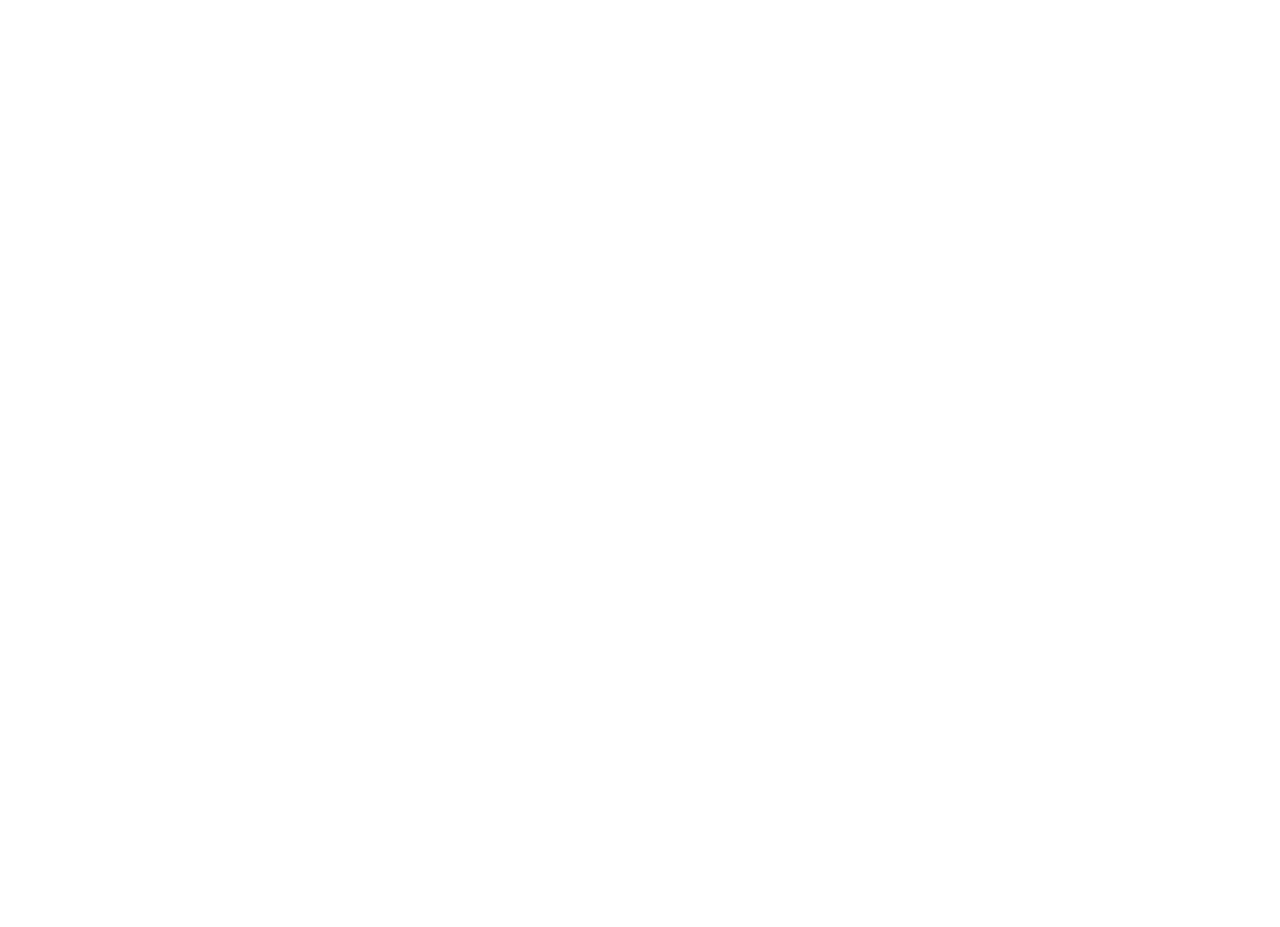
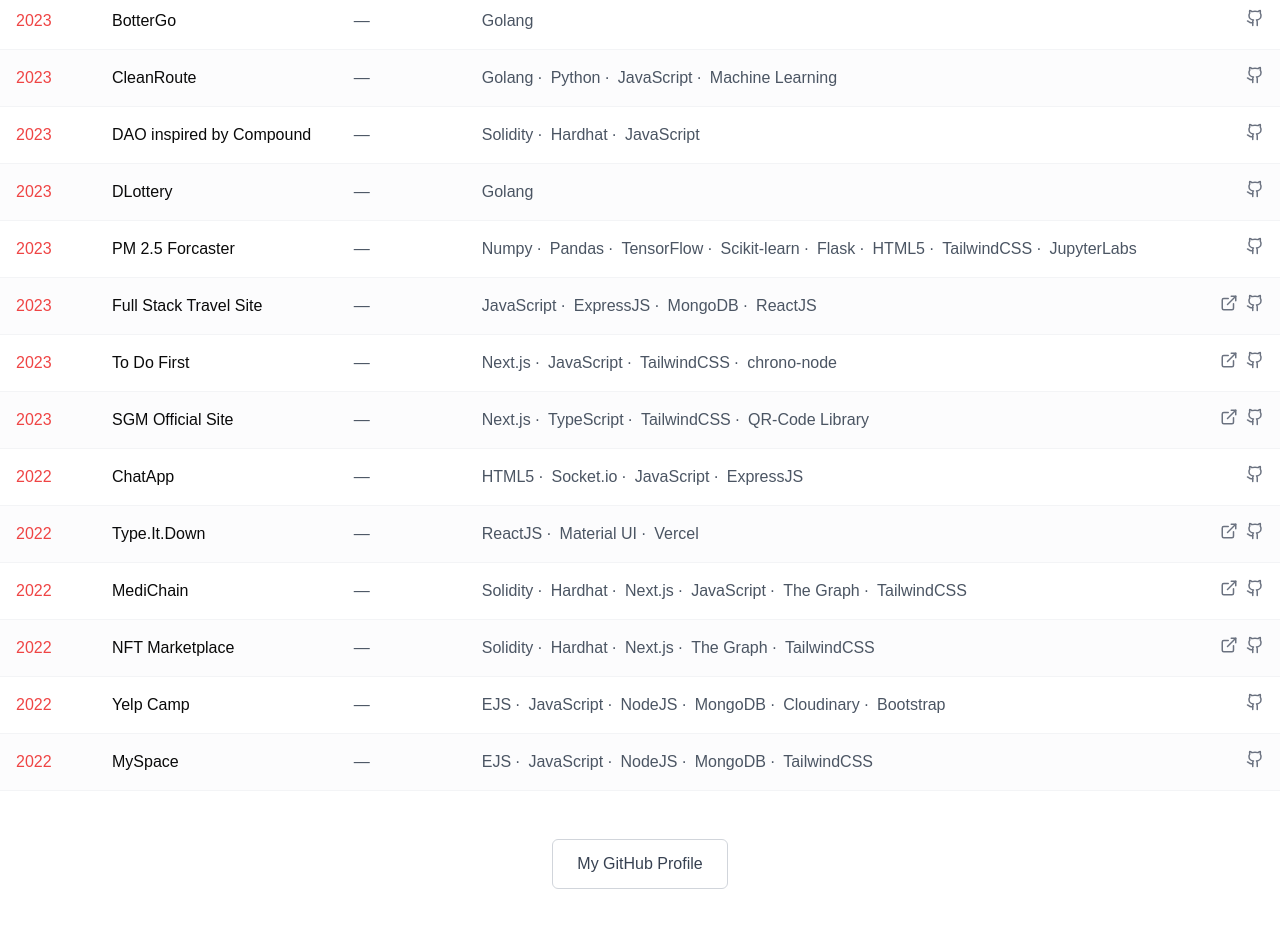
Before and after one commit to AdiInfiniteLoop/personal-portfolio, a Next.js app: page /archive in a window 1280 px wide. Before the commit this address had no page. Shown: the part 427-1354 px from the top of the page. Before the commit the page ends 800 px from the top, so only its background shows below. Built offline with nearby package versions, Linux system fonts and the light colour scheme; a web font is replaced by a local one.

Commit message:
remove theme toggle

```diff
--- /dev/null
+++ b/app/archive/page.tsx
@@ -0,0 +1,162 @@
+import { Badge } from "@/components/badge"
+import { ArchiveTable } from "@/components/archive-table"
+
+export interface ArchiveItem {
+  year: string
+  title: string
+  madeAt: string
+  builtWith: string[]
+  githubLink?: string
+  externalLink?: string
+}
+
+export const archiveItems: ArchiveItem[] = [
+  {
+    year: "2023",
+    title: "RustyDNS",
+    madeAt: "—",
+    builtWith: ["Rust", "Bash Scripting"],
+    githubLink: "https://github.com/yourusername/rustydns",
+  },
+  {
+    year: "2023",
+    title: "RMS backend in Go",
+    madeAt: "—",
+    builtWith: ["Golang", "MongoDB"],
+    githubLink: "https://github.com/yourusername/rms-backend",
+  },
+  {
+    year: "2023",
+    title: "BotterGo",
+    madeAt: "—",
+    builtWith: ["Golang"],
+    githubLink: "https://github.com/yourusername/bottergo",
+  },
+  {
+    year: "2023",
+    title: "CleanRoute",
+    madeAt: "—",
+    builtWith: ["Golang", "Python", "JavaScript", "Machine Learning"],
+    githubLink: "https://github.com/yourusername/cleanroute",
+  },
+  {
+    year: "2023",
+    title: "DAO inspired by Compound",
+    madeAt: "—",
+    builtWith: ["Solidity", "Hardhat", "JavaScript"],
+    githubLink: "https://github.com/yourusername/dao-compound",
+  },
+  {
+    year: "2023",
+    title: "DLottery",
+    madeAt: "—",
+    builtWith: ["Golang"],
+    githubLink: "https://github.com/yourusername/dlottery",
+  },
+  {
+    year: "2023",
+    title: "PM 2.5 Forcaster",
+    madeAt: "—",
+    builtWith: ["Numpy", "Pandas", "TensorFlow", "Scikit-learn", "Flask", "HTML5", "TailwindCSS", "JupyterLabs"],
+    githubLink: "https://github.com/yourusername/pm25-forcaster",
+  },
+  {
+    year: "2023",
+    title: "Full Stack Travel Site",
+    madeAt: "—",
+    builtWith: ["JavaScript", "ExpressJS", "MongoDB", "ReactJS"],
+    githubLink: "https://github.com/yourusername/travel-site",
+    externalLink: "https://travel-site.vercel.app",
+  },
+  {
+    year: "2023",
+    title: "To Do First",
+    madeAt: "—",
+    builtWith: ["Next.js", "JavaScript", "TailwindCSS", "chrono-node"],
+    githubLink: "https://github.com/yourusername/todo-first",
+    externalLink: "https://todo-first.vercel.app",
+  },
+  {
+    year: "2023",
+    title: "SGM Official Site",
+    madeAt: "—",
+    builtWith: ["Next.js", "TypeScript", "TailwindCSS", "QR-Code Library"],
+    githubLink: "https://github.com/yourusername/sgm-site",
+    externalLink: "https://sgm-official.com",
+  },
+  {
+    year: "2022",
+    title: "ChatApp",
+    madeAt: "—",
+    builtWith: ["HTML5", "Socket.io", "JavaScript", "ExpressJS"],
+    githubLink: "https://github.com/yourusername/chatapp",
+  },
+  {
+    year: "2022",
+    title: "Type.It.Down",
+    madeAt: "—",
+    builtWith: ["ReactJS", "Material UI", "Vercel"],
+    githubLink: "https://github.com/yourusername/typeitdown",
+    externalLink: "https://typeitdown.vercel.app",
+  },
+  {
+    year: "2022",
+    title: "MediChain",
+    madeAt: "—",
+    builtWith: ["Solidity", "Hardhat", "Next.js", "JavaScript", "The Graph", "TailwindCSS"],
+    githubLink: "https://github.com/yourusername/medichain",
+    externalLink: "https://medichain.vercel.app",
+  },
+  {
+    year: "2022",
+    title: "NFT Marketplace",
+    madeAt: "—",
+    builtWith: ["Solidity", "Hardhat", "Next.js", "The Graph", "TailwindCSS"],
+    githubLink: "https://github.com/yourusername/nft-marketplace",
+    externalLink: "https://nft-marketplace-demo.vercel.app",
+  },
+  {
+    year: "2022",
+    title: "Yelp Camp",
+    madeAt: "—",
+    builtWith: ["EJS", "JavaScript", "NodeJS", "MongoDB", "Cloudinary", "Bootstrap"],
+    githubLink: "https://github.com/yourusername/yelp-camp",
+  },
+  {
+    year: "2022",
+    title: "MySpace",
+    madeAt: "—",
+    builtWith: ["EJS", "JavaScript", "NodeJS", "MongoDB", "TailwindCSS"],
+    githubLink: "https://github.com/yourusername/myspace",
+  },
+]
+
+export default function Archive() {
+  return (
+    <section className="container py-24 mx-auto" id="archive">
+      <div className="max-w-3xl mx-auto mb-12">
+        <div className="flex items-center mb-4">
+          <Badge className="text-red-500 border-red-500 mr-3">04</Badge>
+          <h2 className="text-3xl font-bold tracking-tight sm:text-4xl">Archive</h2>
+        </div>
+        <p className="text-gray-600 mt-2">A big list of things I've worked on</p>
+        <div className="h-px w-full bg-gradient-to-r from-transparent via-gray-200 to-transparent mt-6"></div>
+      </div>
+
+      <div className="overflow-x-auto">
+        <ArchiveTable items={archiveItems} />
+      </div>
+
+      <div className="flex justify-center mt-12">
+        <a
+          href="https://github.com/yourusername"
+          target="_blank"
+          rel="noopener noreferrer"
+          className="inline-flex items-center justify-center px-6 py-3 border border-gray-300 rounded-md text-gray-700 hover:bg-gray-50 transition-colors"
+        >
+          My GitHub Profile
+        </a>
+      </div>
+    </section>
+  )
+}
--- a/components/Navbar.tsx
+++ b/components/Navbar.tsx
@@ -6,8 +6,6 @@ import Image from "next/image"
 import { Button } from "./Button"
 
 import Logo from "@/public/Logo.png"
-import moonIcon from "../assets/halfmoon.svg"
-import sunIcon from "../assets/sun.svg"
 import downloadIcon from "../assets/download.svg"
 import menuIcon from "../assets/hamburger.svg"
 import closeIcon from "../assets/cross.svg"
@@ -21,20 +19,8 @@ const navItems = [
 
 export default function Navbar() {
   const sidebarRef = useRef<HTMLDivElement>(null)
-  const [isDarkMode, setIsDarkMode] = useState<boolean>(false)
   const [isVisible, setIsVisible] = useState<boolean>(true)
   const [lastScrollY, setLastScrollY] = useState<number>(0)
-
-  useEffect(() => {
-    const savedTheme = localStorage.getItem("theme")
-    const prefersDark = window.matchMedia("(prefers-color-scheme: dark)").matches
-
-    if (savedTheme === "dark" || (!savedTheme && prefersDark)) {
-      setIsDarkMode(true)
-      document.documentElement.classList.add("dark")
-    }
-  }, [])
-
   useEffect(() => {
     const controlNavbar = () => {
       const currentScrollY = window.scrollY
@@ -62,17 +48,6 @@ export default function Navbar() {
     }
   }
 
-  const toggleDarkMode = () => {
-    setIsDarkMode(!isDarkMode)
-    if (isDarkMode) {
-      document.documentElement.classList.remove("dark")
-      localStorage.setItem("theme", "light")
-    } else {
-      document.documentElement.classList.add("dark")
-      localStorage.setItem("theme", "dark")
-    }
-  }
-
   return (
     <nav
       className={`w-full fixed px-5 lg:px-8 xl:px-[8%] flex items-center justify-between shadow-sm md:shadow-none z-50 bg-white dark:bg-gray-900 transition-all duration-300 ${
@@ -90,7 +65,7 @@ export default function Navbar() {
         ))}
       </ul>
       <div className="flex items-center gap-4">
-        <Button onClick={toggleDarkMode} icon={isDarkMode ? sunIcon : moonIcon} className="p-2 border-none"></Button>
+        <Button  className="p-2 border-none"></Button>
         <Button
           href="https://drive.google.com/file/d/1ReUirxZCk3QQW2FloXTn2U1ggVipRCPB/view?usp=sharing"
           icon={downloadIcon}
--- /dev/null
+++ b/components/archive-table.tsx
@@ -0,0 +1,80 @@
+import { Github, ExternalLink } from "lucide-react"
+import Link from "next/link"
+export interface ArchiveItem {
+  year: string
+  title: string
+  madeAt: string
+  builtWith: string[]
+  githubLink?: string
+  externalLink?: string
+}
+
+interface ArchiveTableProps {
+  items: ArchiveItem[]
+}
+
+export function ArchiveTable({ items }: ArchiveTableProps) {
+  return (
+    <table className="w-full min-w-[800px] border-collapse">
+      <thead>
+        <tr className="border-b border-gray-200">
+          <th className="py-4 px-4 text-left font-medium text-gray-500 w-24">Year</th>
+          <th className="py-4 px-4 text-left font-medium text-gray-500">Title</th>
+          <th className="py-4 px-4 text-left font-medium text-gray-500 w-32">Made at</th>
+          <th className="py-4 px-4 text-left font-medium text-gray-500">Built with</th>
+          <th className="py-4 px-4 text-right font-medium text-gray-500 w-24">Link</th>
+        </tr>
+      </thead>
+      <tbody>
+        {items.map((item, index) => (
+          <tr
+            key={`${item.year}-${item.title}`}
+            className={`border-b border-gray-100 hover:bg-gray-50 transition-colors ${
+              index % 2 === 0 ? "bg-white" : "bg-gray-50/50"
+            }`}
+          >
+            <td className="py-4 px-4 text-red-500 align-top">{item.year}</td>
+            <td className="py-4 px-4 font-medium align-top">{item.title}</td>
+            <td className="py-4 px-4 text-gray-600 align-top">{item.madeAt}</td>
+            <td className="py-4 px-4 text-gray-600 align-top">
+              <div className="flex flex-wrap gap-1">
+                {item.builtWith.map((tech, i) => (
+                  <span key={i}>
+                    {tech}
+                    {i < item.builtWith.length - 1 && <span className="mx-1">·</span>}
+                  </span>
+                ))}
+              </div>
+            </td>
+            <td className="py-4 px-4 text-right align-top">
+              <div className="flex justify-end gap-2">
+                {item.externalLink && (
+                  <Link
+                    href={item.externalLink}
+                    target="_blank"
+                    rel="noopener noreferrer"
+                    className="text-gray-500 hover:text-gray-900 transition-colors"
+                    aria-label={`Visit ${item.title} website`}
+                  >
+                    <ExternalLink size={18} />
+                  </Link>
+                )}
+                {item.githubLink && (
+                  <Link
+                    href={item.githubLink}
+                    target="_blank"
+                    rel="noopener noreferrer"
+                    className="text-gray-500 hover:text-gray-900 transition-colors"
+                    aria-label={`View ${item.title} on GitHub`}
+                  >
+                    <Github size={18} />
+                  </Link>
+                )}
+              </div>
+            </td>
+          </tr>
+        ))}
+      </tbody>
+    </table>
+  )
+}
```
